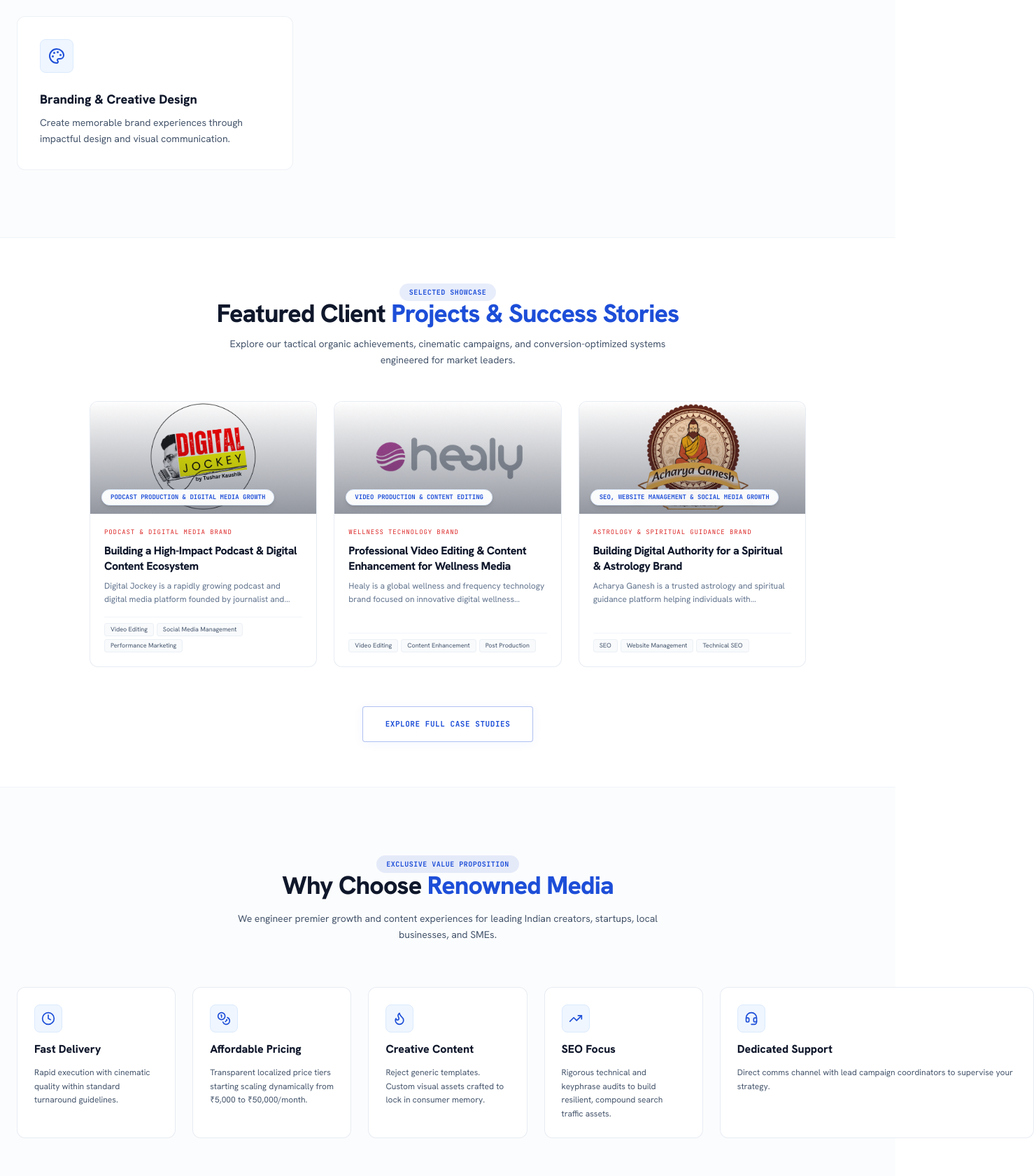
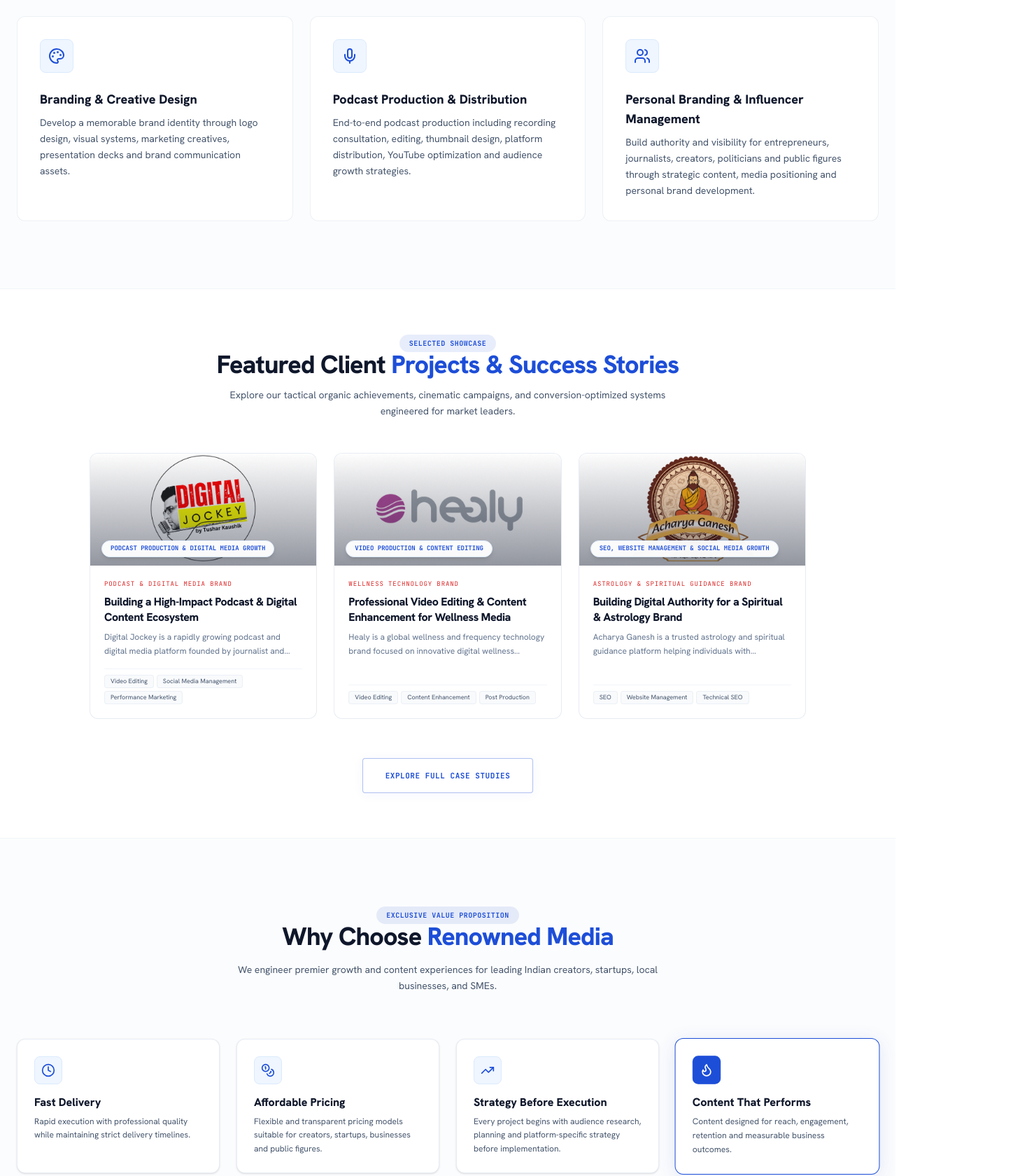
Before and after one commit to mxankitsah-gif/RenownedMedia, a React (Vite) app: page / in a window 1280 px wide. Shown: the part 1600-3280 px from the top of the page at 70% size, 1478 px wide, since content can reach past the window. Built offline with nearby package versions, Linux system fonts and the light colour scheme; a web font is replaced by a local one.

Commit message:
feat(components): update service offerings and value proposition
Expand the About and Home views with detailed service descriptions and a "Why Choose Us" section to better communicate the agency's expertise and value.

```diff
--- a/src/components/AboutView.tsx
+++ b/src/components/AboutView.tsx
@@ -3,14 +3,65 @@
  * SPDX-License-Identifier: Apache-2.0
  */
 
-import { useState } from 'react';
-import { Award, Zap, Sparkles, Clock, Globe, ArrowRight, Coins, Flame, TrendingUp, Headset } from 'lucide-react';
+import { useState, useEffect } from 'react';
+import { Award, Zap, Sparkles, Clock, Globe, ArrowRight, Coins, Flame, TrendingUp, Headset, Megaphone, Search } from 'lucide-react';
 import { motion } from 'motion/react';
 import { AGENCY_DETAILS } from '../data';
 import ankitSahPortrait from '../assets/images/ankit_sah_portrait_1781117389997.png';
 
+const WHY_CHOOSE_ITEMS = [
+  {
+    title: 'Fast Delivery',
+    icon: Clock,
+    desc: 'Rapid execution with professional quality while maintaining strict delivery timelines.',
+  },
+  {
+    title: 'Affordable Pricing',
+    icon: Coins,
+    desc: 'Flexible and transparent pricing models suitable for creators, startups, businesses and public figures.',
+  },
+  {
+    title: 'Strategy Before Execution',
+    icon: TrendingUp,
+    desc: 'Every project begins with audience research, planning and platform-specific strategy before implementation.',
+  },
+  {
+    title: 'Content That Performs',
+    icon: Flame,
+    desc: 'Content designed for reach, engagement, retention and measurable business outcomes.',
+  },
+  {
+    title: 'PR & Media Understanding',
+    icon: Megaphone,
+    desc: 'Strong expertise in media visibility, reputation management, public relations and communication strategy.',
+  },
+  {
+    title: 'SEO Focus',
+    icon: Search,
+    desc: 'Technical SEO, content optimization and search visibility strategies designed for long-term organic growth.',
+  },
+  {
+    title: 'Direct Client Support',
+    icon: Headset,
+    desc: 'Dedicated communication and regular project updates throughout the engagement.',
+  },
+  {
+    title: 'End-to-End Execution',
+    icon: Award,
+    desc: 'From planning and production to publishing, promotion and reporting — everything managed under one roof.',
+  },
+];
+
 export default function AboutView() {
   const [selectedCoreValue, setSelectedCoreValue] = useState<number | null>(null);
+  const [activeWhyChooseIndex, setActiveWhyChooseIndex] = useState(0);
+
+  useEffect(() => {
+    const interval = setInterval(() => {
+      setActiveWhyChooseIndex((prev) => (prev + 1) % 8);
+    }, 2000);
+    return () => clearInterval(interval);
+  }, []);
 
   const stats = [
     { value: '150+', label: 'Brands Propelled', desc: 'From local startups to venture-backed global enterprises.' },
@@ -68,31 +119,9 @@
   return (
     <div className="py-12 space-y-20 max-w-7xl mx-auto px-6">
       {/* Introduction Hero Block & Founder Showcase */}
-      <section className="grid grid-cols-1 lg:grid-cols-12 gap-8 lg:gap-12 items-center text-left" id="about-hero-section">
-        {/* Left Side: Professional compact founder portrait card (35-40% width) */}
-        <div className="lg:col-span-4 md:col-span-5 col-span-12 flex justify-center lg:justify-start" id="founder-image-column">
-          <div className="w-full max-w-xs sm:max-w-sm lg:max-w-none bg-white border border-slate-200/80 rounded-2xl p-4 shadow-sm relative overflow-hidden group">
-            {/* Subtle blue top border accent */}
-            <div className="absolute top-0 left-0 right-0 h-1 bg-gradient-to-r from-blue-600 to-[#1d4ed8]" />
-            <div className="absolute top-0 right-0 w-24 h-24 bg-blue-500/5 rounded-full blur-xl pointer-events-none" />
-
-            {/* Rounded corners portrait wrapper */}
-            <div className="relative aspect-[4/5] overflow-hidden rounded-xl border border-slate-100 shadow-sm bg-slate-50">
-              <img
-                src={ankitSahPortrait}
-                alt="Ankit Sah - Founder of Renowned Media"
-                className="w-full h-full object-cover object-center transition-transform duration-500 group-hover:scale-105"
-                referrerPolicy="no-referrer"
-              />
-              <div className="absolute bottom-3 left-3 bg-[#1d4ed8]/95 text-white px-3 py-1 rounded-full text-[9px] font-mono uppercase tracking-widest font-bold">
-                Founder
-              </div>
-            </div>
-          </div>
-        </div>
-
-        {/* Right Side: Primary Content & Signature (60-65% width) */}
-        <div className="lg:col-span-8 md:col-span-7 col-span-12 space-y-6">
+      <section className="max-w-[1200px] mx-auto grid grid-cols-1 lg:grid-cols-5 gap-12 items-center text-left" id="about-hero-section">
+        {/* Left Side: Primary Content & Signature (60-65% width) */}
+        <div className="lg:col-span-3 col-span-12 order-2 lg:order-1 space-y-6">
           <div className="space-y-4">
             <span className="font-mono text-xs font-bold text-[#1d4ed8] bg-[#1d4ed8]/10 px-3.5 py-1.5 rounded-full uppercase tracking-wider inline-block">
               ABOUT RENOWNED MEDIA
@@ -121,6 +150,28 @@
             <p className="font-sans text-xs text-slate-500 font-medium leading-relaxed pt-1">
               7+ Years Experience in Media, Branding & Digital Growth
             </p>
+          </div>
+        </div>
+
+        {/* Right Side: Professional compact founder portrait card (35-40% width) */}
+        <div className="lg:col-span-2 col-span-12 order-1 lg:order-2 flex justify-center lg:justify-end" id="founder-image-column">
+          <div className="w-full max-w-[360px] bg-white border border-slate-200/80 rounded-2xl p-4 shadow-sm relative overflow-hidden group">
+            {/* Subtle blue top border accent */}
+            <div className="absolute top-0 left-0 right-0 h-1 bg-gradient-to-r from-blue-600 to-[#1d4ed8]" />
+            <div className="absolute top-0 right-0 w-24 h-24 bg-blue-500/5 rounded-full blur-xl pointer-events-none" />
+
+            {/* Rounded corners portrait wrapper */}
+            <div className="relative aspect-[4/5] overflow-hidden rounded-xl border border-slate-100 shadow-sm bg-slate-50 max-h-[420px]">
+              <img
+                src={ankitSahPortrait}
+                alt="Ankit Sah - Founder of Renowned Media"
+                className="w-full h-full object-cover object-center transition-transform duration-500 group-hover:scale-105"
+                referrerPolicy="no-referrer"
+              />
+              <div className="absolute bottom-3 left-3 bg-[#1d4ed8]/95 text-white px-3 py-1 rounded-full text-[9px] font-mono uppercase tracking-widest font-bold">
+                Founder
+              </div>
+            </div>
           </div>
         </div>
       </section>
@@ -230,49 +281,34 @@
           </p>
         </div>
 
-        <div className="grid grid-cols-1 sm:grid-cols-2 lg:grid-cols-5 gap-6">
-          {[
-            {
-              title: 'Fast Delivery',
-              icon: <Clock className="w-5 h-5 text-[#1d4ed8]" />,
-              desc: 'Rapid execution with cinematic quality within standard turnaround guidelines.',
-            },
-            {
-              title: 'Affordable Pricing',
-              icon: <Coins className="w-5 h-5 text-[#1d4ed8]" />,
-              desc: 'Transparent localized price tiers starting scaling dynamically from ₹5,000 to ₹50,000/month.',
-            },
-            {
-              title: 'Creative Content',
-              icon: <Flame className="w-5 h-5 text-[#1d4ed8]" />,
-              desc: 'Reject generic templates. Custom visual assets crafted to lock in consumer memory.',
-            },
-            {
-              title: 'SEO Focus',
-              icon: <TrendingUp className="w-5 h-5 text-[#1d4ed8]" />,
-              desc: 'Rigorous technical and keyphrase audits to build resilient, compound search traffic assets.',
-            },
-            {
-              title: 'Dedicated Support',
-              icon: <Headset className="w-5 h-5 text-[#1d4ed8]" />,
-              desc: 'Direct comms channel with lead campaign coordinators to supervise your strategy.',
-            }
-          ].map((item, idx) => (
-            <motion.div
-              whileHover={{ y: -5, borderColor: '#1d4ed8', boxShadow: '0 10px 25px rgba(29, 78, 216, 0.05)' }}
-              key={idx}
-              className="bg-white rounded-xl border border-slate-200/80 p-6 flex flex-col justify-between space-y-4 transition-all duration-300"
-              id={`about-why-choose-card-${idx}`}
-            >
-              <div className="space-y-3">
-                <div className="w-10 h-10 rounded-lg bg-blue-50 border border-blue-100 flex items-center justify-center">
-                  {item.icon}
+        <div className="grid grid-cols-1 sm:grid-cols-2 lg:grid-cols-4 gap-6 items-stretch">
+          {WHY_CHOOSE_ITEMS.map((item, idx) => {
+            const isActive = idx === activeWhyChooseIndex;
+            const IconComponent = item.icon;
+            return (
+              <div
+                key={idx}
+                className={`bg-white rounded-xl border p-6 flex flex-col justify-between transition-all duration-500 text-left h-full ${
+                  isActive
+                    ? 'border-[#1d4ed8] shadow-[0_4px_25px_rgba(29,78,216,0.12)] scale-[1.01]'
+                    : 'border-slate-200/80 hover:border-[#1d4ed8]/40 shadow-sm hover:shadow-md'
+                }`}
+                id={`about-why-choose-card-${idx}`}
+              >
+                <div className="space-y-4">
+                  <div className={`w-10 h-10 rounded-lg flex items-center justify-center transition-all duration-500 ${
+                    isActive ? 'bg-[#1d4ed8] text-white border border-[#1d4ed8]' : 'bg-blue-50 text-[#1d4ed8] border border-blue-100'
+                  }`}>
+                    <IconComponent className="w-5 h-5" />
+                  </div>
+                  <div className="space-y-2">
+                    <h4 className="font-sans font-extrabold text-base text-slate-900 leading-tight">{item.title}</h4>
+                    <p className="font-sans text-xs text-slate-600 leading-relaxed min-h-[48px]">{item.desc}</p>
+                  </div>
                 </div>
-                <h4 className="font-sans font-extrabold text-base text-slate-900">{item.title}</h4>
-                <p className="font-sans text-xs text-slate-600 leading-relaxed">{item.desc}</p>
               </div>
-            </motion.div>
-          ))}
+            );
+          })}
         </div>
       </section>
     </div>
--- a/src/components/HomeView.tsx
+++ b/src/components/HomeView.tsx
@@ -4,11 +4,110 @@
  */
 
 import { useState, useEffect } from 'react';
-import { ArrowRight, Sparkles, Award, Star, Trophy, Clock, Coins, Flame, TrendingUp, Headset, BookOpen, ExternalLink, Calendar, ArrowUpRight } from 'lucide-react';
+import { ArrowRight, Sparkles, Award, Star, Trophy, Clock, Coins, Flame, TrendingUp, Headset, BookOpen, ExternalLink, Calendar, ArrowUpRight, Share2, Video, Search, Megaphone, Palette, Mic, Users } from 'lucide-react';
 import { motion, AnimatePresence } from 'motion/react';
 import { SERVICES, PROJECTS, HERO_IMAGE } from '../data';
 import { ProjectItem, ActiveTab } from '../types';
-import ServiceIcon from './ServiceIcon';
+
+const HOME_SERVICES = [
+  {
+    id: 'social-media-management',
+    title: 'Social Media Management',
+    description: 'Build a powerful digital presence through strategic social media management. From content planning and publishing to audience engagement and growth campaigns, we manage your brand across all major platforms.',
+    icon: Share2,
+  },
+  {
+    id: 'content-production',
+    title: 'Content Production & Video Editing',
+    description: 'Professional content creation for YouTube, podcasts, brands and influencers. We transform ideas into engaging visual stories that capture attention and drive results.',
+    icon: Video,
+  },
+  {
+    id: 'performance-marketing',
+    title: 'Paid Advertising & Lead Generation',
+    description: 'Data-driven Meta, Google and YouTube advertising campaigns designed to generate leads, sales and measurable business growth.',
+    icon: TrendingUp,
+  },
+  {
+    id: 'political-campaigns',
+    title: 'Political Digital Campaigns',
+    description: 'Comprehensive digital campaign management for political leaders, candidates and organizations. We combine content, outreach and technology to maximize voter engagement and digital influence.',
+    icon: Award,
+  },
+  {
+    id: 'seo-website',
+    title: 'SEO & Website Management',
+    description: 'Improve online visibility and search rankings through strategic SEO, technical optimization, website management and GEO-ready content structures.',
+    icon: Search,
+  },
+  {
+    id: 'public-relations',
+    title: 'Public Relations & Media Management',
+    description: 'Strengthen your reputation through media relations, press coverage, reputation management and strategic communication campaigns.',
+    icon: Megaphone,
+  },
+  {
+    id: 'branding-design',
+    title: 'Branding & Creative Design',
+    description: 'Develop a memorable brand identity through logo design, visual systems, marketing creatives, presentation decks and brand communication assets.',
+    icon: Palette,
+  },
+  {
+    id: 'podcast-production',
+    title: 'Podcast Production & Distribution',
+    description: 'End-to-end podcast production including recording consultation, editing, thumbnail design, platform distribution, YouTube optimization and audience growth strategies.',
+    icon: Mic,
+  },
+  {
+    id: 'personal-branding',
+    title: 'Personal Branding & Influencer Management',
+    description: 'Build authority and visibility for entrepreneurs, journalists, creators, politicians and public figures through strategic content, media positioning and personal brand development.',
+    icon: Users,
+  },
+];
+
+const WHY_CHOOSE_ITEMS = [
+  {
+    title: 'Fast Delivery',
+    icon: Clock,
+    desc: 'Rapid execution with professional quality while maintaining strict delivery timelines.',
+  },
+  {
+    title: 'Affordable Pricing',
+    icon: Coins,
+    desc: 'Flexible and transparent pricing models suitable for creators, startups, businesses and public figures.',
+  },
+  {
+    title: 'Strategy Before Execution',
+    icon: TrendingUp,
+    desc: 'Every project begins with audience research, planning and platform-specific strategy before implementation.',
+  },
+  {
+    title: 'Content That Performs',
+    icon: Flame,
+    desc: 'Content designed for reach, engagement, retention and measurable business outcomes.',
+  },
+  {
+    title: 'PR & Media Understanding',
+    icon: Megaphone,
+    desc: 'Strong expertise in media visibility, reputation management, public relations and communication strategy.',
+  },
+  {
+    title: 'SEO Focus',
+    icon: Search,
+    desc: 'Technical SEO, content optimization and search visibility strategies designed for long-term organic growth.',
+  },
+  {
+    title: 'Direct Client Support',
+    icon: Headset,
+    desc: 'Dedicated communication and regular project updates throughout the engagement.',
+  },
+  {
+    title: 'End-to-End Execution',
+    icon: Award,
+    desc: 'From planning and production to publishing, promotion and reporting — everything managed under one roof.',
+  },
+];
 
 interface HomeViewProps {
   onTabChange: (tab: ActiveTab) => void;
@@ -17,6 +116,14 @@
 }
 
 export default function HomeView({ onTabChange, onSelectProject, onRequestQuote }: HomeViewProps) {
+  const [activeWhyChooseIndex, setActiveWhyChooseIndex] = useState(0);
+
+  useEffect(() => {
+    const interval = setInterval(() => {
+      setActiveWhyChooseIndex((prev) => (prev + 1) % 8);
+    }, 2000);
+    return () => clearInterval(interval);
+  }, []);
 
   // Tag labels for the hero section
   const heroTags = ['SEO', 'Social Media', 'Video Editing', 'Production', 'Branding'];
@@ -109,22 +216,17 @@
             </p>
           </div>
 
-          <div className="grid grid-cols-1 md:grid-cols-3 gap-6">
-            {SERVICES.map((srv) => {
-              const bentoClass = getBentoClasses(srv.id);
-              const isSpecialBrand = false;
-
-              return (
+          <div className="grid grid-cols-1 md:grid-cols-2 lg:grid-cols-3 gap-6 items-stretch">
+            {HOME_SERVICES.map((srv) => (
               <div
                 key={srv.id}
                 onClick={() => onTabChange('services')}
-                  className={`bg-white border border-slate-200/60 hover:border-blue-500 rounded-xl p-8 hover:-translate-y-2.5 transition-all duration-500 ease-out group cursor-pointer hover:shadow-[0_12px_30px_rgba(29,78,216,0.06)] ${bentoClass}`}
+                className="bg-white border border-slate-200/60 hover:border-blue-500 rounded-xl p-8 hover:-translate-y-1.5 transition-all duration-500 ease-out group cursor-pointer hover:shadow-[0_12px_30px_rgba(29,78,216,0.06)] flex flex-col justify-between h-full text-left"
                 id={`home-service-card-${srv.id}`}
               >
-                  <div className={`rounded-lg bg-blue-50 border border-blue-100 flex items-center justify-center text-[#1d4ed8] group-hover:bg-[#1d4ed8] group-hover:text-white transition-all duration-300 shrink-0 ${
-                    isSpecialBrand ? 'w-16 h-16' : 'w-12 h-12 mb-6'
-                  }`}>
-                    <ServiceIcon id={srv.id} className={isSpecialBrand ? 'w-8 h-8' : 'w-6 h-6'} />
+                <div className="space-y-6">
+                  <div className="w-12 h-12 rounded-lg bg-blue-50 border border-blue-100 flex items-center justify-center text-[#1d4ed8] group-hover:bg-[#1d4ed8] group-hover:text-white transition-all duration-300 shrink-0">
+                    <srv.icon className="w-6 h-6" />
                   </div>
 
                   <div className="space-y-2">
@@ -136,8 +238,8 @@
                     </p>
                   </div>
                 </div>
-              );
-            })}
+              </div>
+            ))}
           </div>
         </div>
       </section>
@@ -246,54 +348,34 @@
             </p>
           </div>
 
-          <div className="grid grid-cols-1 sm:grid-cols-2 lg:grid-cols-5 gap-6">
-            {[
-              {
-                title: 'Fast Delivery',
-                icon: <Clock className="w-5 h-5 text-[#1d4ed8]" />,
-                desc: 'Rapid execution with cinematic quality within standard turnaround guidelines.',
-              },
-              {
-                title: 'Affordable Pricing',
-                icon: <Coins className="w-5 h-5 text-[#1d4ed8]" />,
-                desc: 'Transparent localized price tiers starting scaling dynamically from ₹5,000 to ₹50,000/month.',
-              },
-              {
-                title: 'Creative Content',
-                icon: <Flame className="w-5 h-5 text-[#1d4ed8]" />,
-                desc: 'Reject generic templates. Custom visual assets crafted to lock in consumer memory.',
-              },
-              {
-                title: 'SEO Focus',
-                icon: <TrendingUp className="w-5 h-5 text-[#1d4ed8]" />,
-                desc: 'Rigorous technical and keyphrase audits to build resilient, compound search traffic assets.',
-              },
-              {
-                title: 'Dedicated Support',
-                icon: <Headset className="w-5 h-5 text-[#1d4ed8]" />,
-                desc: 'Direct comms channel with lead campaign coordinators to supervise your strategy.',
-              }
-            ].map((item, idx) => (
-              <motion.div
-                whileHover={{ y: -5, borderColor: '#1d4ed8', boxShadow: '0 10px 25px rgba(29, 78, 216, 0.05)' }}
+          <div className="grid grid-cols-1 sm:grid-cols-2 lg:grid-cols-4 gap-6 items-stretch">
+            {WHY_CHOOSE_ITEMS.map((item, idx) => {
+              const isActive = idx === activeWhyChooseIndex;
+              const IconComponent = item.icon;
+              return (
+                <div
                   key={idx}
-                className="bg-white rounded-xl border border-slate-200/80 p-6 flex flex-col justify-between space-y-4 transition-all duration-300"
+                  className={`bg-white rounded-xl border p-6 flex flex-col justify-between transition-all duration-500 text-left h-full ${
+                    isActive
+                      ? 'border-[#1d4ed8] shadow-[0_4px_25px_rgba(29,78,216,0.12)] scale-[1.01]'
+                      : 'border-slate-200/80 hover:border-[#1d4ed8]/40 shadow-sm hover:shadow-md'
+                  }`}
                   id={`why-choose-card-${idx}`}
-                style={{
-                  width: idx === 4 ? '449px' : undefined
-                }}
                 >
-                <div
-                  className="space-y-3"
-                >
-                  <div className="w-10 h-10 rounded-lg bg-blue-50 border border-blue-100 flex items-center justify-center">
-                    {item.icon}
+                  <div className="space-y-4">
+                    <div className={`w-10 h-10 rounded-lg flex items-center justify-center transition-all duration-500 ${
+                      isActive ? 'bg-[#1d4ed8] text-white border border-[#1d4ed8]' : 'bg-blue-50 text-[#1d4ed8] border border-blue-100'
+                    }`}>
+                      <IconComponent className="w-5 h-5" />
                     </div>
-                  <h4 className="font-sans font-extrabold text-base text-slate-900">{item.title}</h4>
-                  <p className="font-sans text-xs text-slate-600 leading-relaxed">{item.desc}</p>
+                    <div className="space-y-2">
+                      <h4 className="font-sans font-extrabold text-base text-slate-900 leading-tight">{item.title}</h4>
+                      <p className="font-sans text-xs text-slate-600 leading-relaxed min-h-[48px]">{item.desc}</p>
                     </div>
-              </motion.div>
-            ))}
+                  </div>
+                </div>
+              );
+            })}
           </div>
         </div>
       </section>
```
Lines whose indentation alone changed are shown as unchanged.
